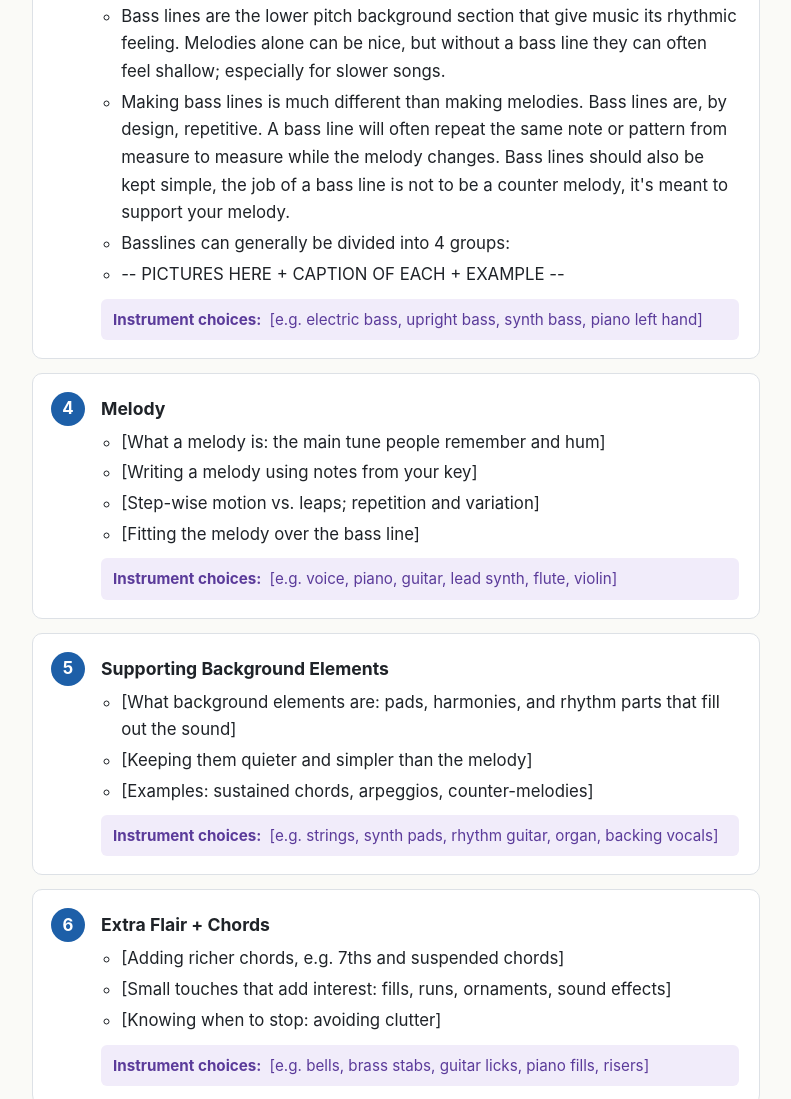
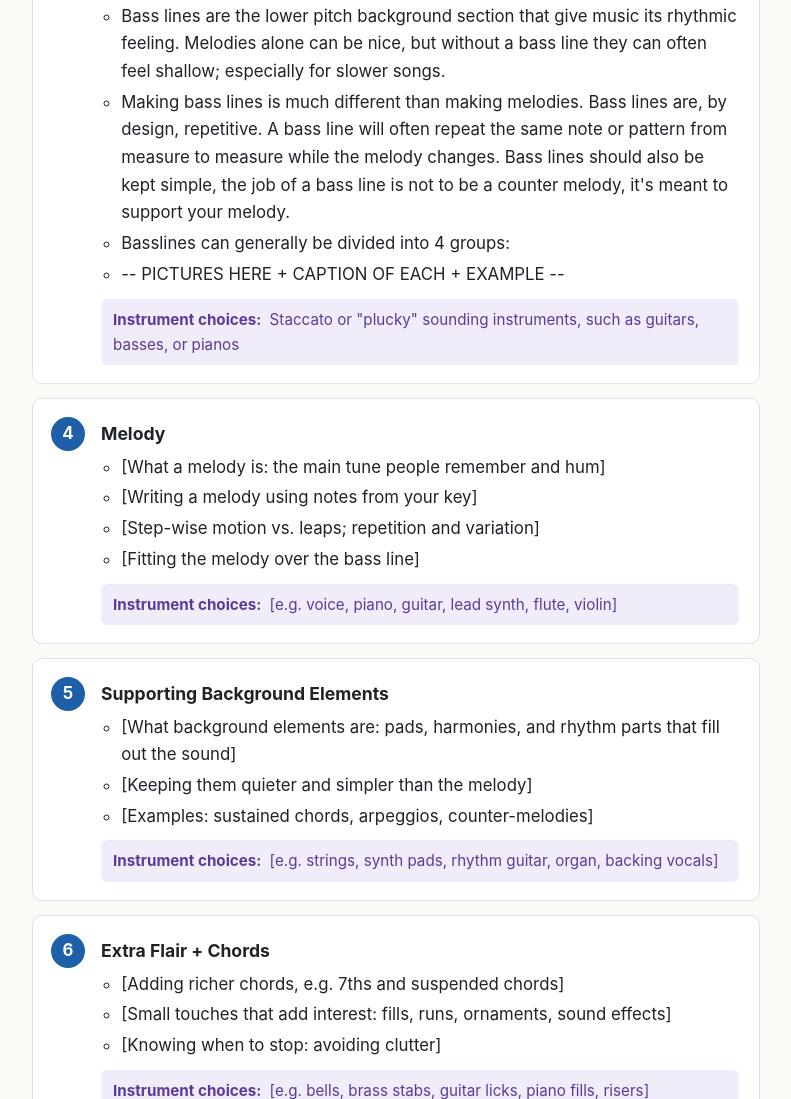
Before and after one commit to samgrant0/video-game-music-guide-331, a plain HTML site: page index.html in a window 1280 px wide. Shown: the part 2063-3162 px from the top of the page, without its empty margins (244-1035 px from the left). Drawn offline with Linux system fonts and the light colour scheme.

Commit message:
Update index.html

```diff
--- a/index.html
+++ b/index.html
@@ -323,7 +323,7 @@
             <li>Basslines can generally be divided into 4 groups:</li>
             <li>-- PICTURES HERE + CAPTION OF EACH + EXAMPLE --</li>
           </ul>
-          <div class="instruments"><strong>Instrument choices:</strong> [e.g. electric bass, upright bass, synth bass, piano left hand]</div>
+          <div class="instruments"><strong>Instrument choices:</strong> Staccato or "plucky" sounding instruments, such as guitars, basses, or pianos</div>
         </li>
 
         <li>
```
